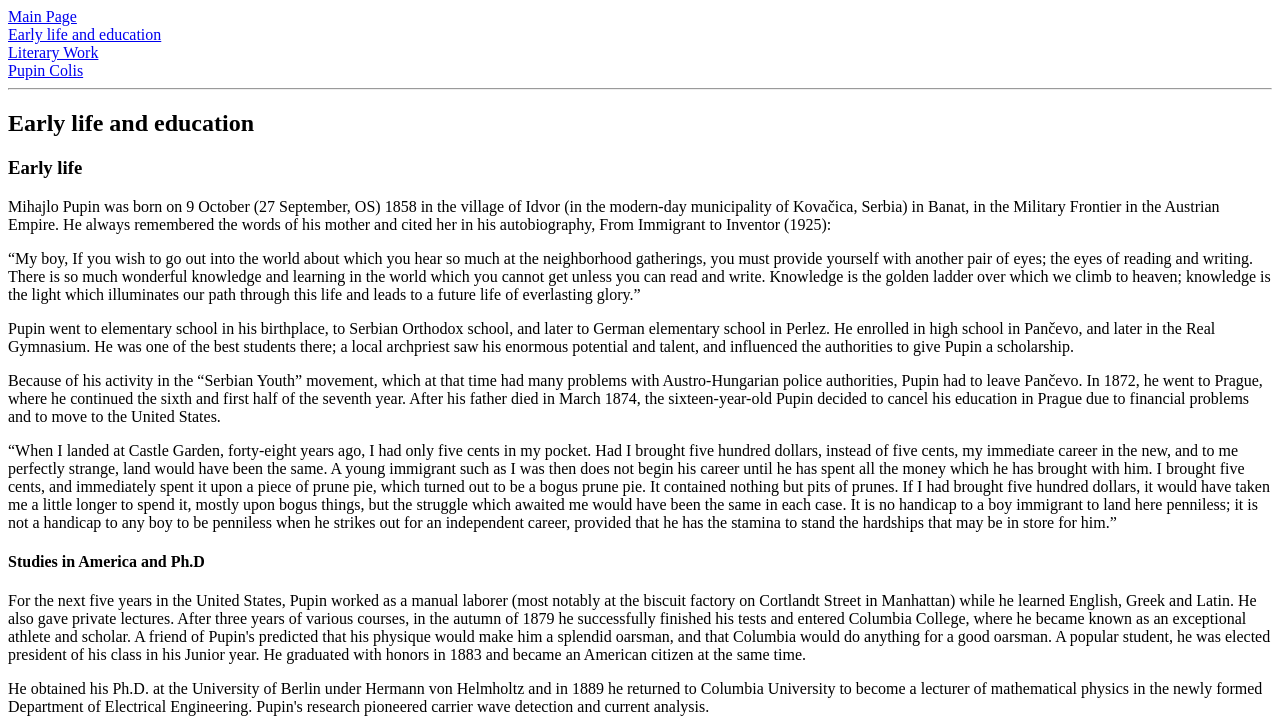
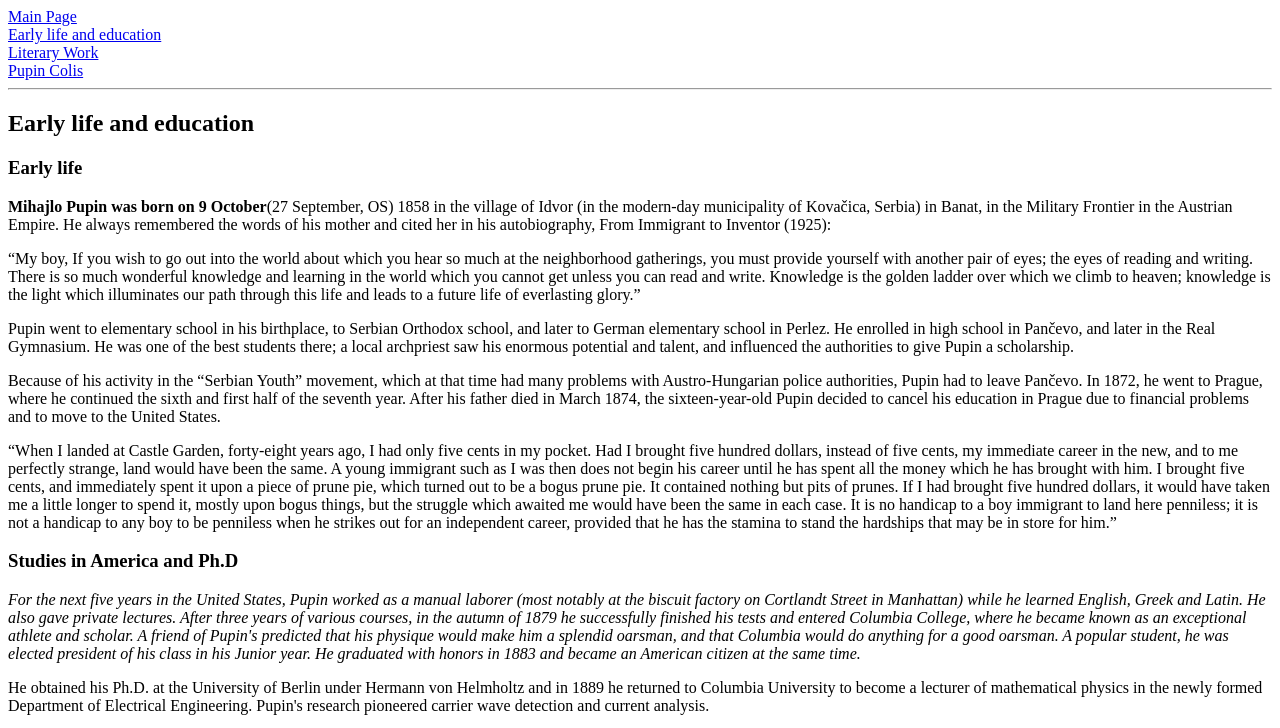
Before and after one commit to pavleth14/mini-html-sajt, a plain HTML site: page early-life-and-education.html in a window 1280 px wide. Shown: the top 728 px of the page. Drawn offline with Linux system fonts and the light colour scheme.

Commit message:
Changes to be committed:

```diff
--- a/early-life-and-education.html
+++ b/early-life-and-education.html
@@ -18,7 +18,7 @@
 
   <h3>Early life</h3>
 
-  <p>Mihajlo Pupin was born on 9 October (27 September, OS) 1858 in the village of Idvor (in the modern-day municipality of Kovačica, Serbia) in Banat, in the Military Frontier in the Austrian Empire. He always remembered the words of his mother and cited her in his autobiography, From Immigrant to Inventor (1925): </p>
+  <p><b>Mihajlo Pupin was born on 9 October</b>(27 September, OS) 1858 in the village of Idvor (in the modern-day municipality of Kovačica, Serbia) in Banat, in the Military Frontier in the Austrian Empire. He always remembered the words of his mother and cited her in his autobiography, From Immigrant to Inventor (1925): </p>
 
   <p>“My boy, If you wish to go out into the world about which you hear so much at the neighborhood gatherings, you must provide yourself with another pair of eyes; the eyes of reading and writing. There is so much wonderful knowledge and learning in the world which you cannot get unless you can read and write. Knowledge is the golden ladder over which we climb to heaven; knowledge is the light which illuminates our path through this life and leads to a future life of everlasting glory.”</p>
 
@@ -29,9 +29,9 @@
   <p>“When I landed at Castle Garden, forty-eight years ago, I had only five cents in my pocket. Had I brought five hundred dollars, instead of five cents, my immediate career in the new, and to me perfectly strange, land would have been the same. A young immigrant such as I was then does not begin his career until he has spent all the money which he has brought with him. I brought five cents, and immediately spent it upon a piece of prune pie, which turned out to be a bogus prune pie. It contained nothing but pits of prunes. If I had brought five hundred dollars, it would have taken me a little longer to spend it, mostly upon bogus things, but the struggle which awaited me would have been the same in each case. It is no handicap to a boy immigrant to land here penniless; it is not a handicap to any boy to be penniless when he strikes out for an independent career, provided that he has the stamina to stand the hardships that may be in store for him.”</p>
 
 
-  <h4>Studies in America and Ph.D</h4>
+  <h3>Studies in America and Ph.D</h3>
 
-  <p>For the next five years in the United States, Pupin worked as a manual laborer (most notably at the biscuit factory on Cortlandt Street in Manhattan) while he learned English, Greek and Latin. He also gave private lectures. After three years of various courses, in the autumn of 1879 he successfully finished his tests and entered Columbia College, where he became known as an exceptional athlete and scholar. A friend of Pupin's predicted that his physique would make him a splendid oarsman, and that Columbia would do anything for a good oarsman. A popular student, he was elected president of his class in his Junior year. He graduated with honors in 1883 and became an American citizen at the same time.</p>
+  <p><i>For the next five years in the United States, Pupin worked as a manual laborer (most notably at the biscuit factory on Cortlandt Street in Manhattan) while he learned English, Greek and Latin. He also gave private lectures. After three years of various courses, in the autumn of 1879 he successfully finished his tests and entered Columbia College, where he became known as an exceptional athlete and scholar. A friend of Pupin's predicted that his physique would make him a splendid oarsman, and that Columbia would do anything for a good oarsman. A popular student, he was elected president of his class in his Junior year. He graduated with honors in 1883 and became an American citizen at the same time.</i></p>
 
   <p>He obtained his Ph.D. at the University of Berlin under Hermann von Helmholtz and in 1889 he returned to Columbia University to become a lecturer of mathematical physics in the newly formed Department of Electrical Engineering. Pupin's research pioneered carrier wave detection and current analysis.</p>
 
```
Also changed, not shown: index.html (+2 -2 lines), literary-work.html (+2 -2 lines), LINK.txt (added).
